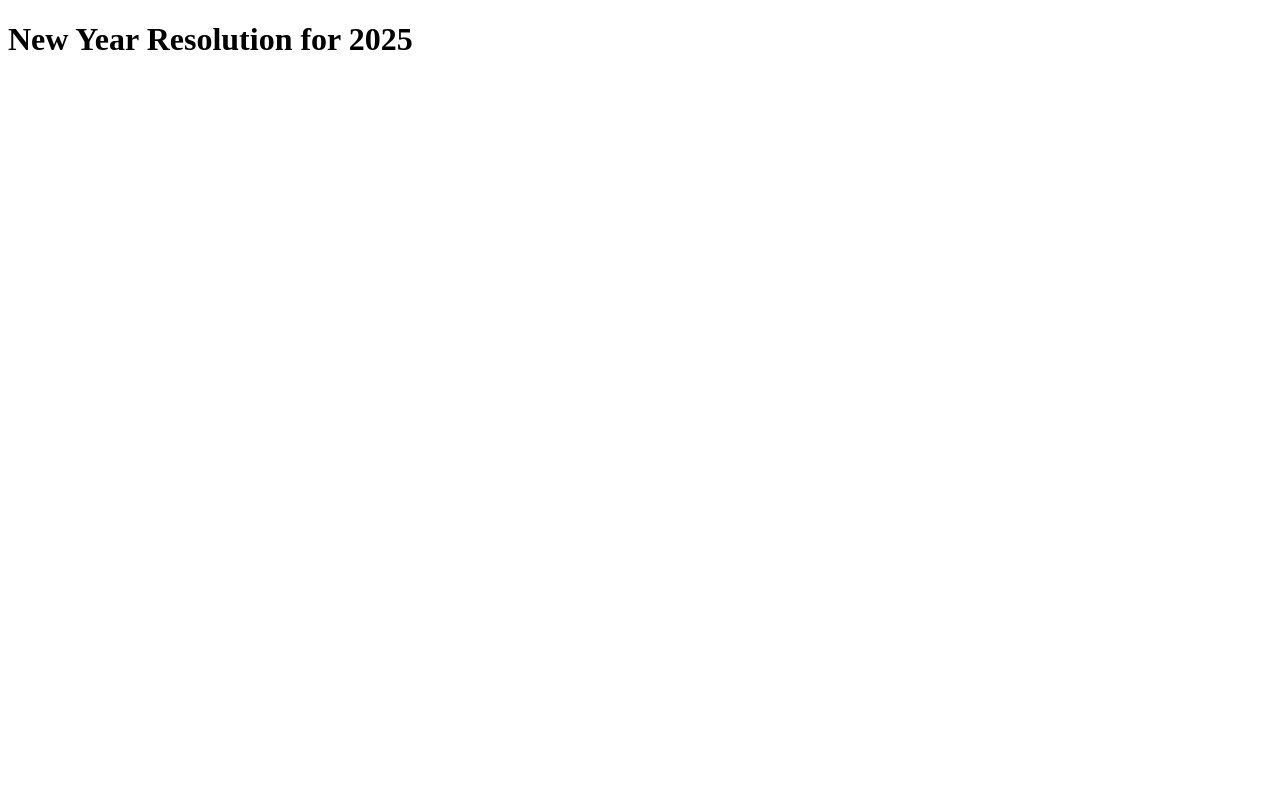
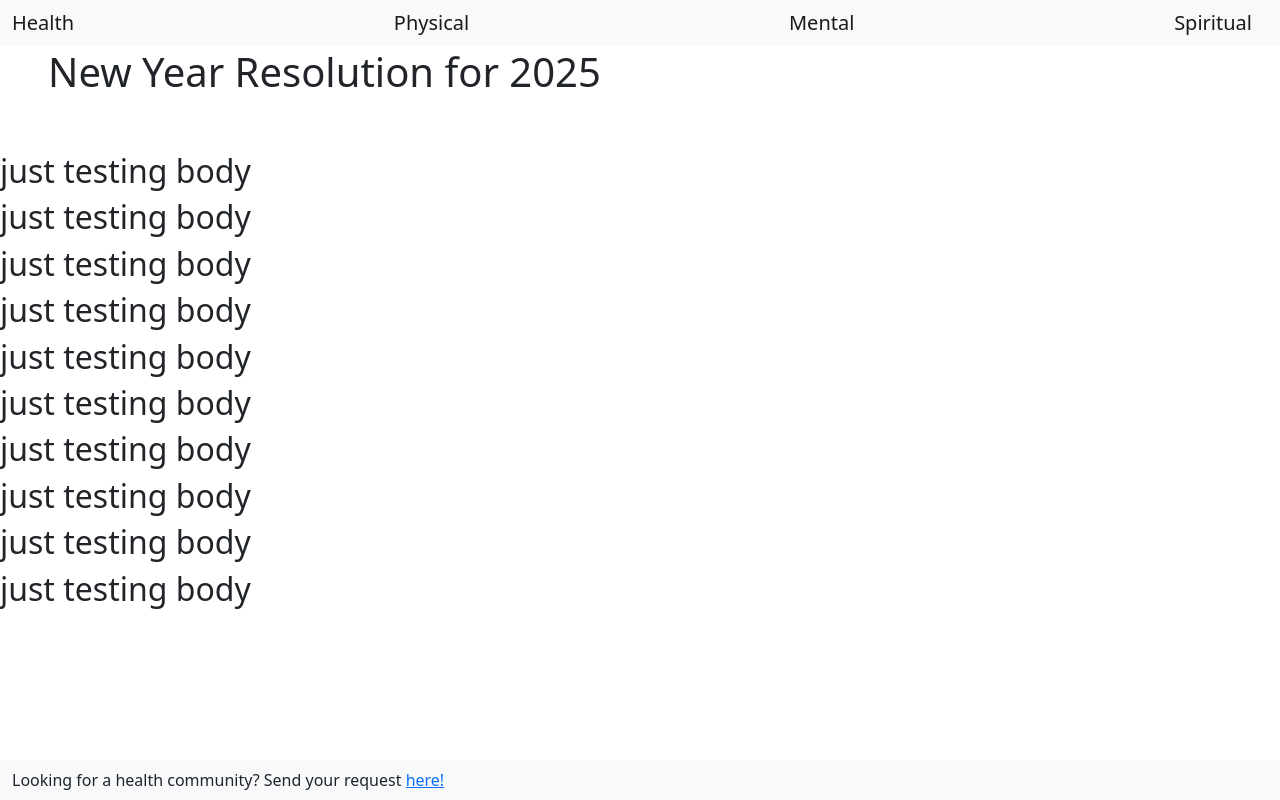
Before and after one commit to tohhuishan/new_year_resolution_2025, a plain HTML site: page index.html in a window 1280 px wide. Drawn offline with nearby package versions, Linux system fonts and the light colour scheme.

Commit message:
Imported bootstrap and incorporated navbars

```diff
--- a/index.html
+++ b/index.html
@@ -4,8 +4,53 @@
     <meta charset="UTF-8" />
     <meta name="viewport" content="width=device-width, initial-scale=1.0" />
     <title>New Year Resolution for 2025</title>
+    <link
+      href="https://cdn.jsdelivr.net/npm/bootstrap@5.2.3/dist/css/bootstrap.min.css"
+      rel="stylesheet"
+      integrity="sha384-rbsA2VBKQhggwzxH7pPCaAqO46MgnOM80zW1RWuH61DGLwZJEdK2Kadq2F9CUG65"
+      crossorigin="anonymous"
+    />
+
+    <style></style>
   </head>
   <body>
-    <h1>New Year Resolution for 2025</h1>
+    <nav class="navbar fixed-top bg-light">
+      <div class="container-fluid">
+        <span>
+          <a class="navbar-brand" href="#"> Health </a>
+        </span>
+        <span>
+          <a class="navbar-brand" href="#">Physical</a>
+        </span>
+        <span>
+          <a class="navbar-brand" href="#">Mental </a>
+        </span>
+        <span>
+          <a class="navbar-brand" href="#"> Spiritual </a>
+        </span>
+      </div>
+    </nav>
+
+    <h1 class="p-5">New Year Resolution for 2025</h1>
+
+    <h2>just testing body</h2>
+    <h2>just testing body</h2>
+    <h2>just testing body</h2>
+    <h2>just testing body</h2>
+    <h2>just testing body</h2>
+    <h2>just testing body</h2>
+    <h2>just testing body</h2>
+    <h2>just testing body</h2>
+    <h2>just testing body</h2>
+    <h2>just testing body</h2>
+
+    <nav class="navbar fixed-bottom bg-light">
+      <div class="container-fluid">
+        <span>
+          Looking for a health community? Send your request
+          <a href="mailto:tohhuishan12@gmail.com" target="_blank"> here! </a>
+        </span>
+      </div>
+    </nav>
   </body>
 </html>
```
